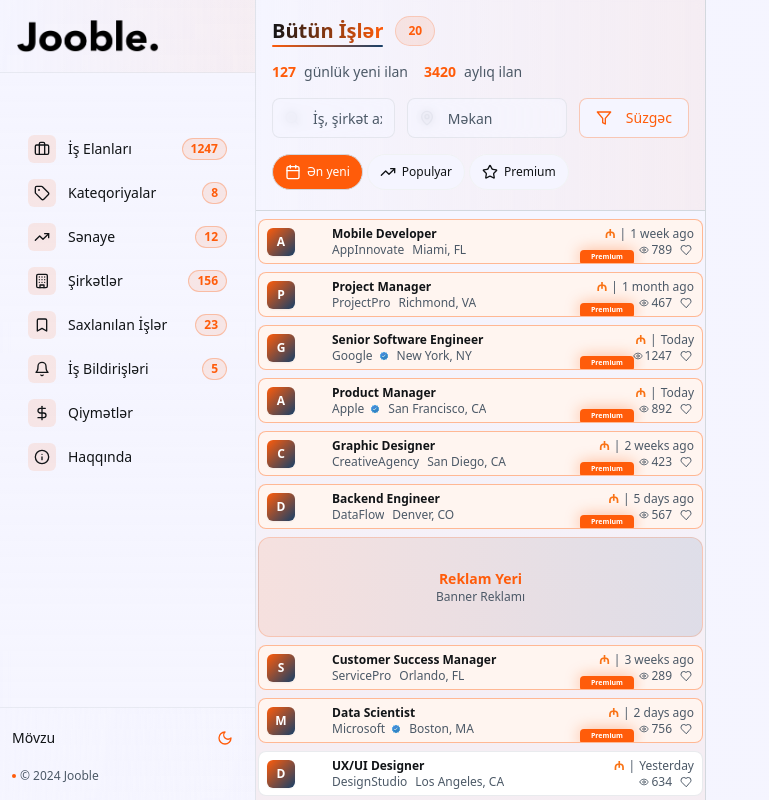
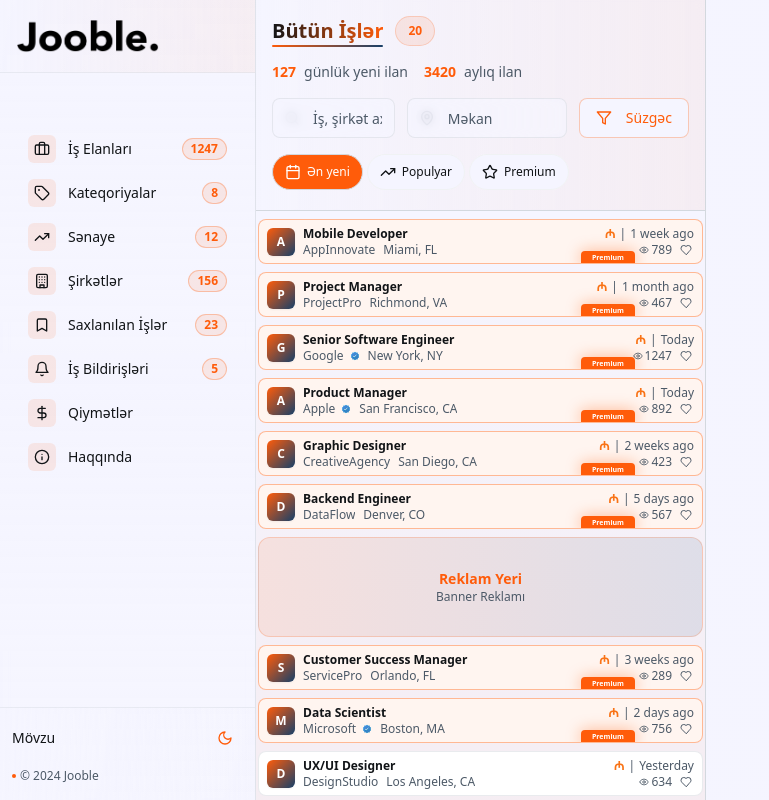
Before and after one commit to bondazz/jobin-az, a React (Vite) app: page / in a window 1280 px wide. Shown: the whole page, without its empty margins (0-769 px from the left). Built offline with nearby package versions, Linux system fonts and the light colour scheme.

Commit message:
Visual edit in Lovable
Edited UI in Lovable

```diff
--- a/src/components/JobCard.tsx
+++ b/src/components/JobCard.tsx
@@ -49,24 +49,24 @@ const JobCard = ({
 
       {/* Premium badge - positioned at top border */}
       {premiumTags.length > 0 && <div className="absolute -top-px right-[3px] z-10">
-          <Badge variant="premium" className="text-[7px] rounded-sm font-bold py-px px-[10px] mx-[65px] my-[31px]">
+          <Badge variant="premium" className="text-[7px] rounded-sm font-bold py-px px-[10px] mx-[64px] my-[32px]">
             Premium
           </Badge>
         </div>}
 
       {/* Left Section - Company & Job Info */}
-      <div className="flex items-center gap-2 flex-1 min-w-0 relative z-10 mx-0">
+      <div className="flex items-center gap-2 flex-1 min-w-0 relative z-10">
         <div className="relative flex-shrink-0">
           <div className={`w-7 h-7 rounded-md flex items-center justify-center text-white font-bold text-xs shadow-sm ${job.tags.includes('premium') ? 'bg-gradient-premium' : 'bg-gradient-primary'}`}>
             {job.company.charAt(0)}
           </div>
         </div>
 
-        <div className="flex-1 min-w-0 mx-[29px]">
+        <div className="flex-1 min-w-0">
           <h3 className="font-semibold text-xs text-foreground group-hover:text-primary transition-colors duration-200 truncate">
             {job.title}
           </h3>
-          <div className="flex items-center gap-2 mt-0 mx-0">
+          <div className="flex items-center gap-2 mt-0">
             <div className="flex items-center gap-1">
               <p className="text-muted-foreground text-xs font-medium truncate">{job.company}</p>
               {isVerifiedCompany(job.company) && <VerifyBadge size={10} className="ml-0.5" />}
```
